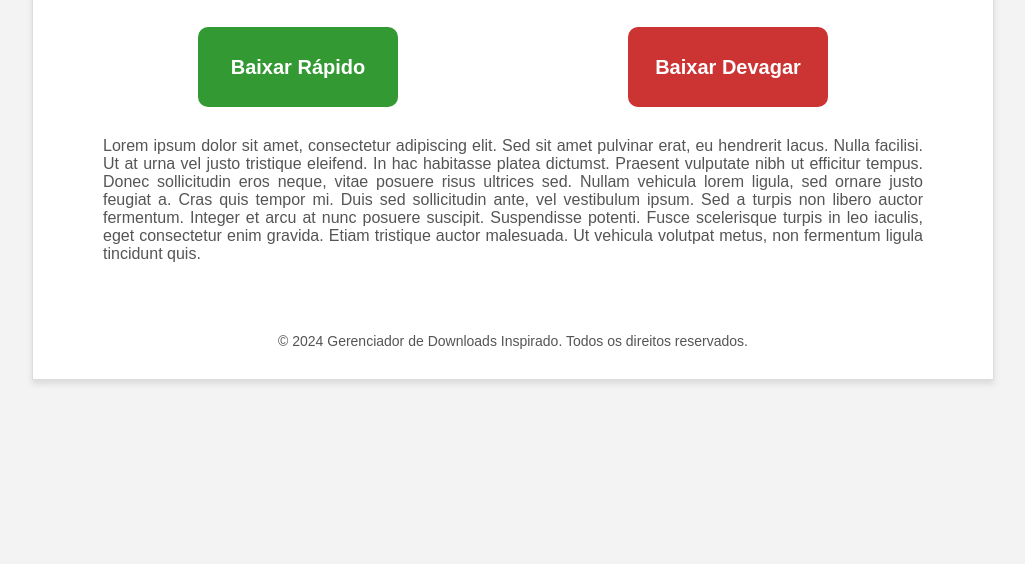
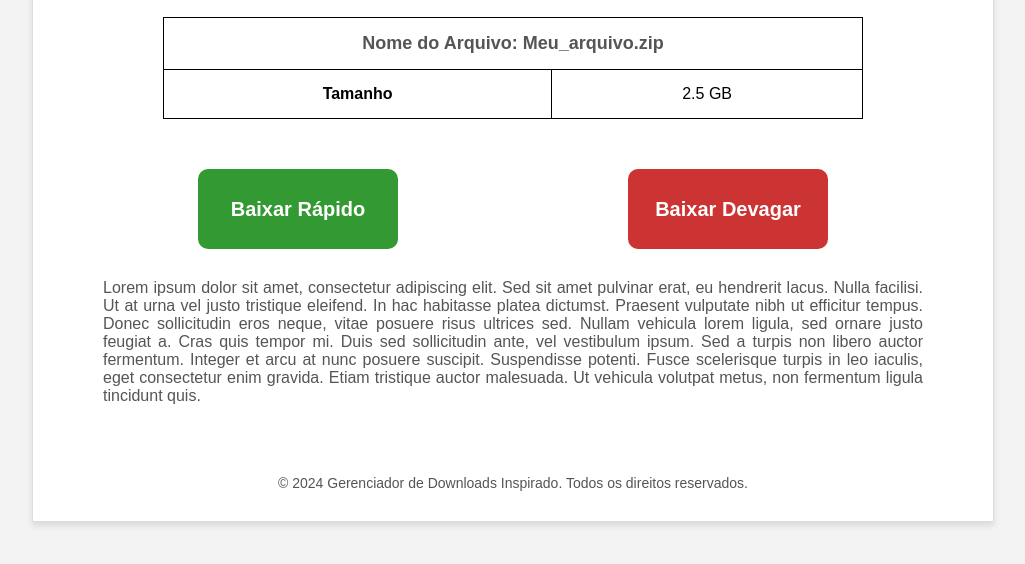
Before and after one commit to sortegrande/zippyshare, a plain HTML site: page index.html in a window 1280 px wide. Shown: the part 146-710 px from the top of the page, without its empty margins (127-1152 px from the left). Drawn offline with Linux system fonts and the light colour scheme.

Commit message:
PAGINA INICIAL

```diff
--- a/index.html
+++ b/index.html
@@ -25,6 +25,30 @@
             padding: 15px;
             text-align: center;
             font-size: 28px;
+            font-weight: bold;
+        }
+        .table-container {
+            display: flex;
+            justify-content: center;
+            margin: 20px 0;
+        }
+        .table {
+            width: 100%;
+            max-width: 700px;
+            border: 1.5px solid black;
+            text-align: center;
+            border-collapse: collapse;
+        }
+        .table td {
+            padding: 15px;
+            border: 1.5px solid black;
+        }
+        .table .file-name {
+            color: #555;
+            font-weight: bold;
+            font-size: 18px;
+        }
+        .table .label {
             font-weight: bold;
         }
         .content {
@@ -74,33 +98,21 @@
             margin-top: 20px;
         }
     </style>
-    <script>
-        function startCountdown(button) {
-            let timeLeft = 50 * 60; // 50 minutes in seconds
-            const interval = setInterval(() => {
-                const minutes = Math.floor(timeLeft / 60);
-                const seconds = timeLeft % 60;
-                button.innerText = `Aguarde ${minutes}:${seconds < 10 ? '0' : ''}${seconds}`;
-                timeLeft--;
-
-                if (timeLeft < 0) {
-                    clearInterval(interval);
-                    button.disabled = false;
-                    button.innerText = 'Baixar Devagar';
-                }
-            }, 1000);
-
-            button.disabled = true;
-        }
-
-        function handleFastDownload() {
-            window.location.href = 'https://example-payment-link.com';
-        }
-    </script>
 </head>
 <body>
     <div class="container">
         <div class="header">GERENCIADOR DE DOWNLOADS</div>
+        <div class="table-container">
+            <table class="table">
+                <tr>
+                    <td colspan="2" class="file-name">Nome do Arquivo: Meu_arquivo.zip</td>
+                </tr>
+                <tr>
+                    <td class="label">Tamanho</td>
+                    <td>2.5 GB</td>
+                </tr>
+            </table>
+        </div>
         <div class="content">
             <div class="buttons">
                 <button class="button button-green" onclick="handleFastDownload()">Baixar Rápido</button>
```
